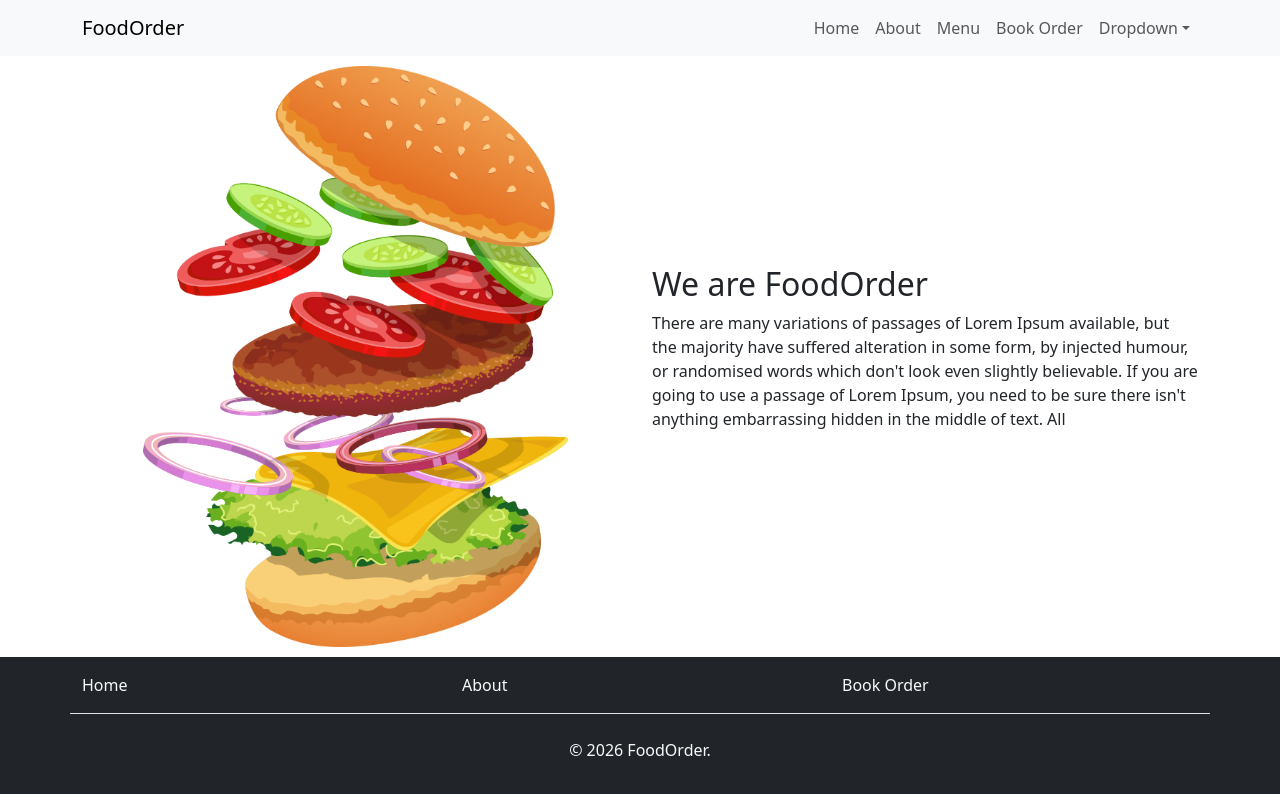
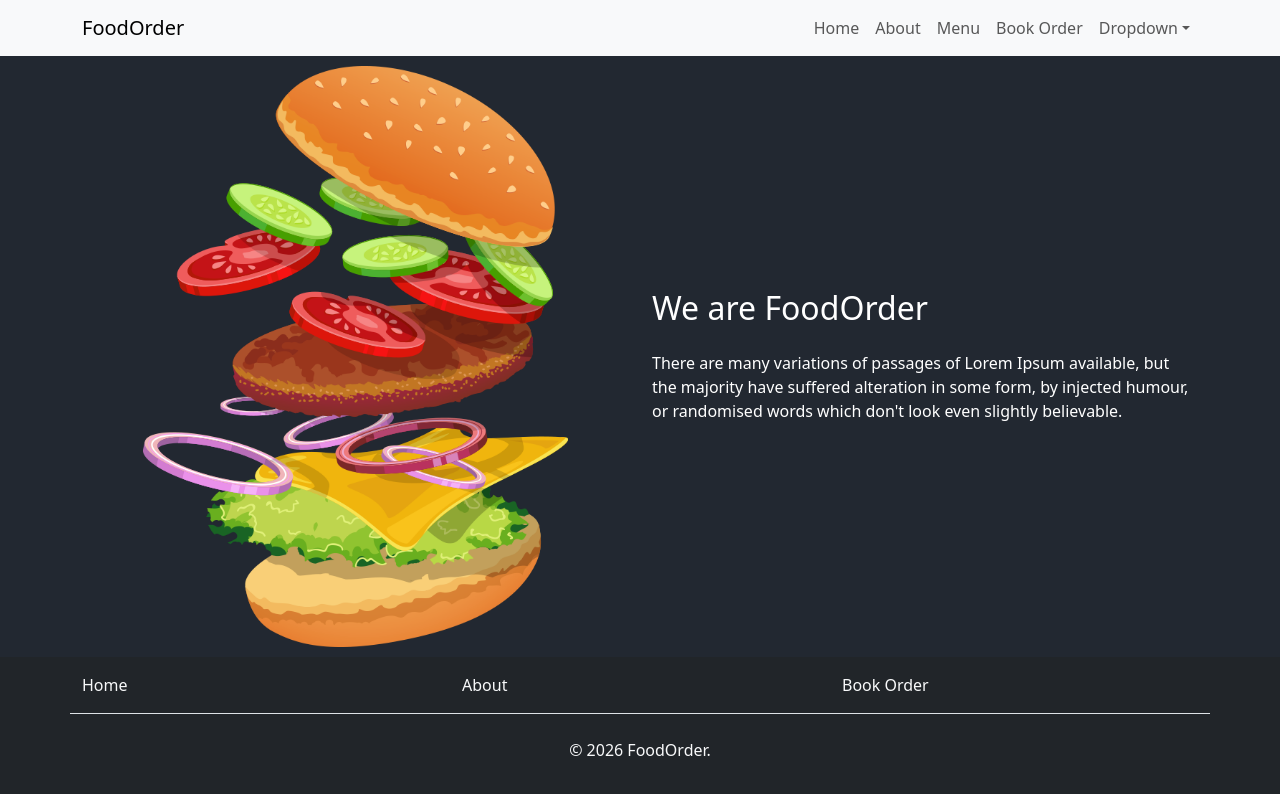
Before and after one commit to arunpradhan/FoodOrder, a React (Vite) app: page /about in a window 1280 px wide. Built offline with nearby package versions, Linux system fonts and the light colour scheme.

Commit message:
Update About Page design using - section semantics tag

```diff
--- a/src/App.css
+++ b/src/App.css
@@ -10,7 +10,7 @@ body {
 
 /* Home Page */
 .hero-section-container {
-    padding: 0;
+    padding: 0 !important;
  }
 
 .offer_section {
@@ -115,10 +115,10 @@ select {
 
 /* About page */
 
-/* .about_section {
+.about_section {
     background: #222831;
     color: #ffffff;
-} */
+}
 
 .img-box {
     position: relative;
--- a/src/pages/About.jsx
+++ b/src/pages/About.jsx
@@ -1,27 +1,38 @@
 import { Col, Container, Row } from "react-bootstrap";
-import '../App.css';
+import "../App.css";
 
 export default function About() {
   return (
+    <section className="about_section">
       <Container>
         <Row className="align-items-center">
           <Col xs={12} md={6} className="order-2 order-md-1">
             <div className="img-box">
-                        <img src="/images/about-img.png" alt="About Us" />
+              <img
+                src="/images/about-img.png"
+                alt="About FoodOrder company"
+                className="img-fluid" // Responsive + Bootstrap-recommended
+              />
             </div>
           </Col>
-                <Col xs={12} md={6} className="d-flex align-items-center order-1 order-md-2">
+
+          <Col
+            xs={12}
+            md={6}
+            className="d-flex align-items-center order-1 order-md-2"
+          >
             <div>
-                        <h2>We are FoodOrder</h2>
-                        <p>
-                            There are many variations of passages of Lorem Ipsum available, but the majority have suffered alteration
-                            in some form, by injected humour, or randomised words which don't look even slightly believable. If you
-                            are going to use a passage of Lorem Ipsum, you need to be sure there isn't anything embarrassing hidden in
-                            the middle of text. All
+              <h2 className="pt-5 pb-3">We are FoodOrder</h2>
+              <p className="mb-5">
+                There are many variations of passages of Lorem Ipsum available,
+                but the majority have suffered alteration in some form, by
+                injected humour, or randomised words which don't look even
+                slightly believable.
               </p>
             </div>
           </Col>
         </Row>
       </Container>
+    </section>
   );
 }
```
Lines whose indentation alone changed are shown as unchanged.
